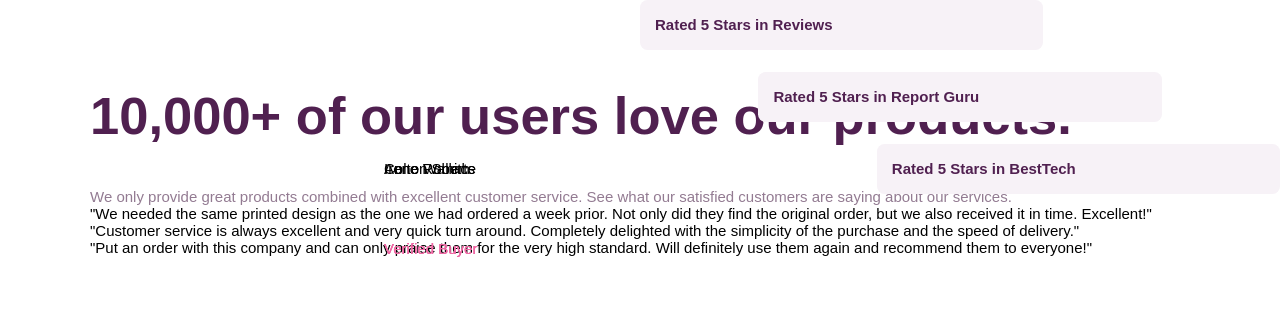
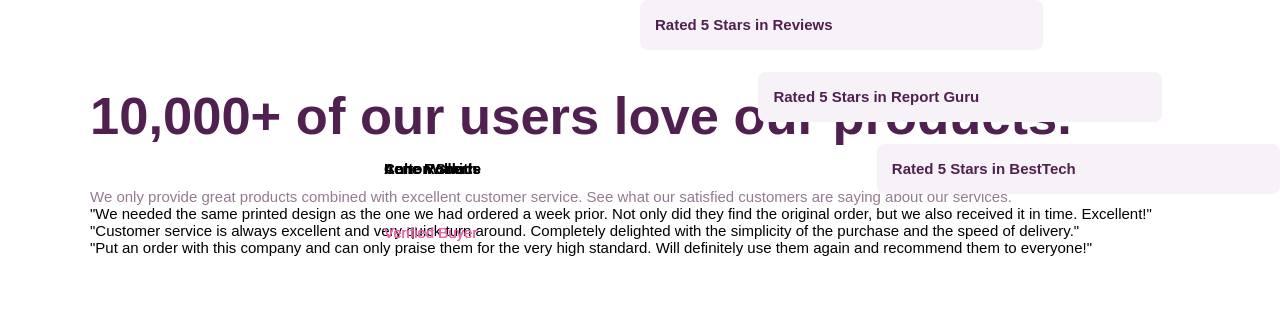
Before and after one commit to ussi-alok/frontend-mentor-social-proof, a plain HTML site: page index.html in a window 1280 px wide. Drawn offline with Linux system fonts and the light colour scheme; a web font is replaced by a local one.

Commit message:
Changed the card name font weight

```diff
--- a/style.css
+++ b/style.css
@@ -118,14 +118,16 @@ h2{
     position:absolute;
     left:30%;
     top:20%;
+    font-weight: 700;
 }
 .card1 .verified,
 .card2 .verified,
 .card3 .verified{
     position:absolute;
     left:30%;
-    top:30%;
+    top:28%;
     color: var(--clr-primary-soft-pink);
+    font-weight: 500;
 }
 /* .card1,.card2,.card3{
     padding:2rem;
```
